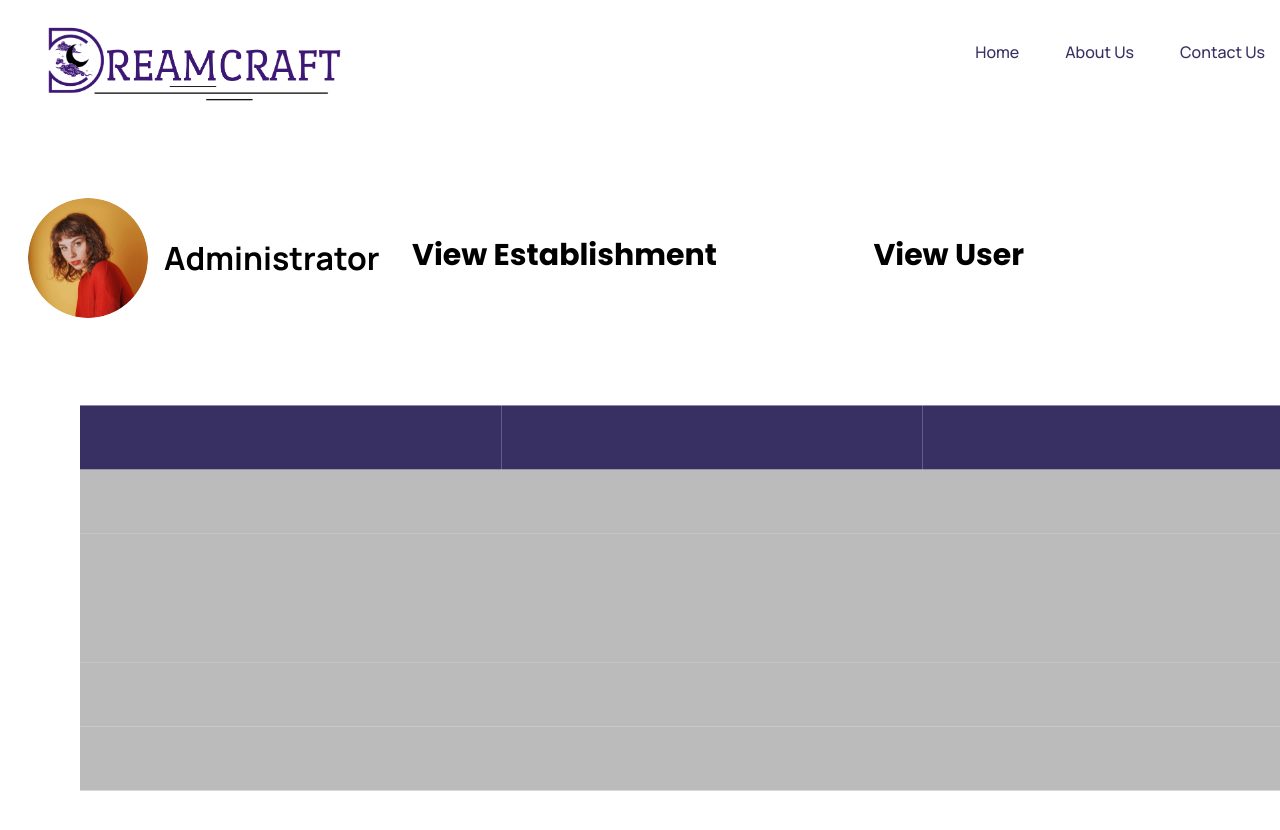
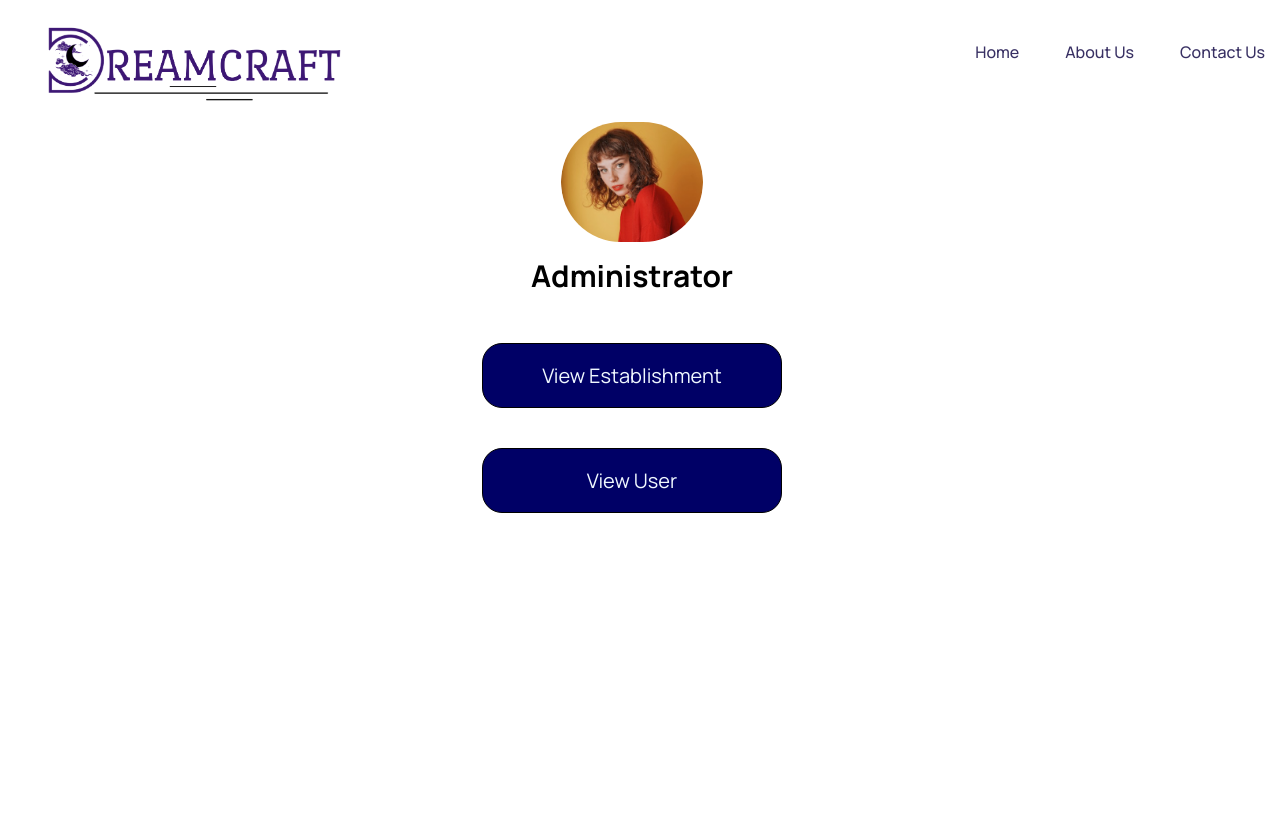
Before and after one commit to rhyss17/WebDreamcraft, a React (Create React App) app: page /adminhome in a window 1280 px wide. Shown: the top 830 px of the page. After the commit the page ends 800 px from the top, so only its background shows below. Built offline with nearby package versions, Linux system fonts and the light colour scheme.

Commit message:
putting css in admin

```diff
--- /dev/null
+++ b/src/pages/AdminHome/admins.css
@@ -0,0 +1,25 @@
+.button-container {
+    text-align: center;
+  }
+
+  .button-border {
+    border-width: 1px;
+    border-style: solid;
+    border-color: #000;
+    border-radius: 20px;
+    padding: 10px;
+    width: 300px;
+    background-color: #000066;
+  }
+
+  .styled-button {
+    background-color: transparent;
+    border: none;
+    padding: 8px 16px;
+    font-size: 16px;
+    color:aliceblue;
+  }
+
+  .styled-button.large-font {
+    font-size: 20px;
+  }
--- a/src/pages/AdminHome/index.js
+++ b/src/pages/AdminHome/index.js
@@ -4,6 +4,7 @@ import { useNavigate } from "react-router-dom";
 import Header from "components/Header";
 
 import { Button, Img, Text } from "components";
+import "./admins.css";
 
 const AdminHomePage = () => {
   const navigate = useNavigate();
@@ -22,45 +23,45 @@ const AdminHomePage = () => {
                 </div>
               </div>
             </div>
-            <div className="flex md:flex-col flex-row md:gap-10 gap-[61px] items-start justify-start ml-4 md:ml-[0] mt-[46px] w-[89%] md:w-full">
-              <div className="flex sm:flex-col flex-row gap-4 h-[151px] md:h-auto items-center justify-start p-3 w-[421px] sm:w-full">
-                <Img
-                  className="h-[120px] md:h-auto object-cover rounded-[71px] w-[142px] sm:w-full"
+            <div className="flex items-center justify-center flex-col md:flex-row gap-10 w-full">
+              <div className="flex flex-col items-center justify-center gap-4 h-[151px] w-[421px] mt-4">
+
+              <Img
+                  className="h-[120px] object-cover rounded-[71px] w-[142px]"
                   src="images/img_radiobutton.png"
                   alt="radiobutton"
                 />
                 <Text
-                  className="md:text-3xl sm:text-[28px] text-[32px] text-black-900 w-[216px]"
+                  className="text-3xl text-black-900 mb-10"
                   size="txtManropeBold32"
                 >
                   Administrator
                 </Text>
               </div>
-              <div className="flex flex-row flex-wrap font-poppins sm:gap-5 items-start justify-start max-w-[773px] md:mt-0 mt-[51px] w-full">
-                <Button
-                  className="common-pointer cursor-pointer flex-1 font-bold leading-[normal] text-3xl sm:text-[26px] md:text-[28px] text-center w-full"
+              <div className="button-container">
+              <div className="button-border">
+                <button
+                  className="styled-button large-font" /* Added large-font class */
                   onClick={() => navigate("/adminviewestablishmentone")}
-                  color="blue_gray_800"
                 >
                   View Establishment
-                </Button>
-                <Button
-                  className="common-pointer cursor-pointer flex-1 font-bold leading-[normal] text-3xl sm:text-[26px] md:text-[28px] text-center w-full"
-                  onClick={() => navigate("/adminviewuserone")}
-                  color="blue_gray_800"
-                >
-                  View User
-                </Button>
+                </button>
               </div>
             </div>
-            <Img
-              className="h-[390px] ml-20 md:ml-[0] mt-[70px] w-[1280px]"
-              src="images/img_frame1000004350.svg"
-              alt="frame1000004350"
-            />
+            <div className="button-container">
+              <div className="button-border">
+              <button
+                   className="styled-button large-font" /* Added large-font class */
+                  onClick={() => navigate("/adminviewuserone")}
+                >
+                View User
+                </button>
+                </div>
+                </div>
+              </div>
+            </div>
           </div>
         </div>
-      </div>
     </>
   );
 };
```
